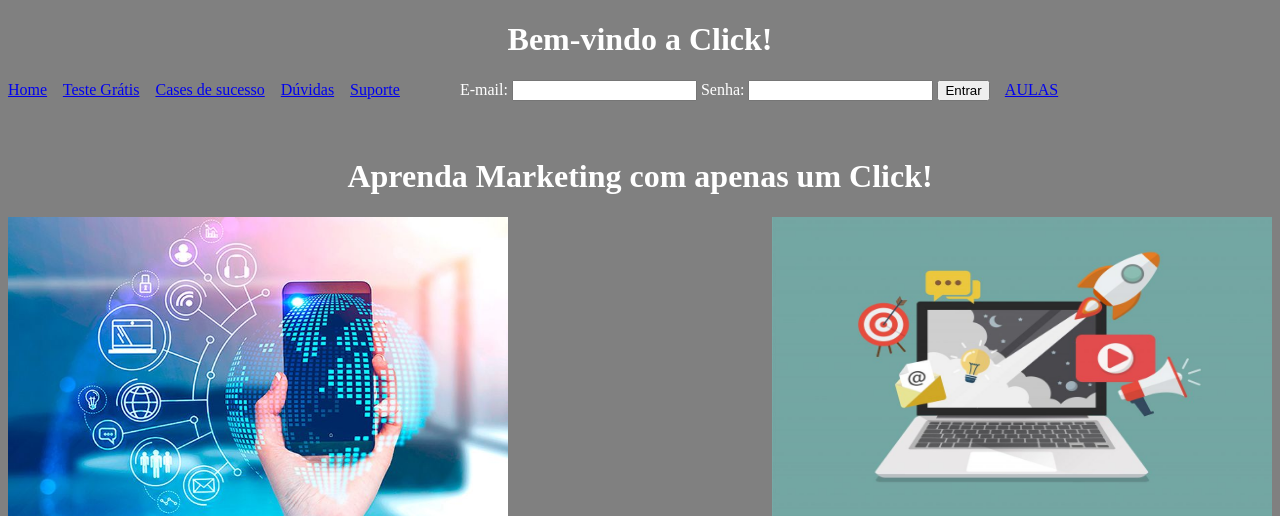
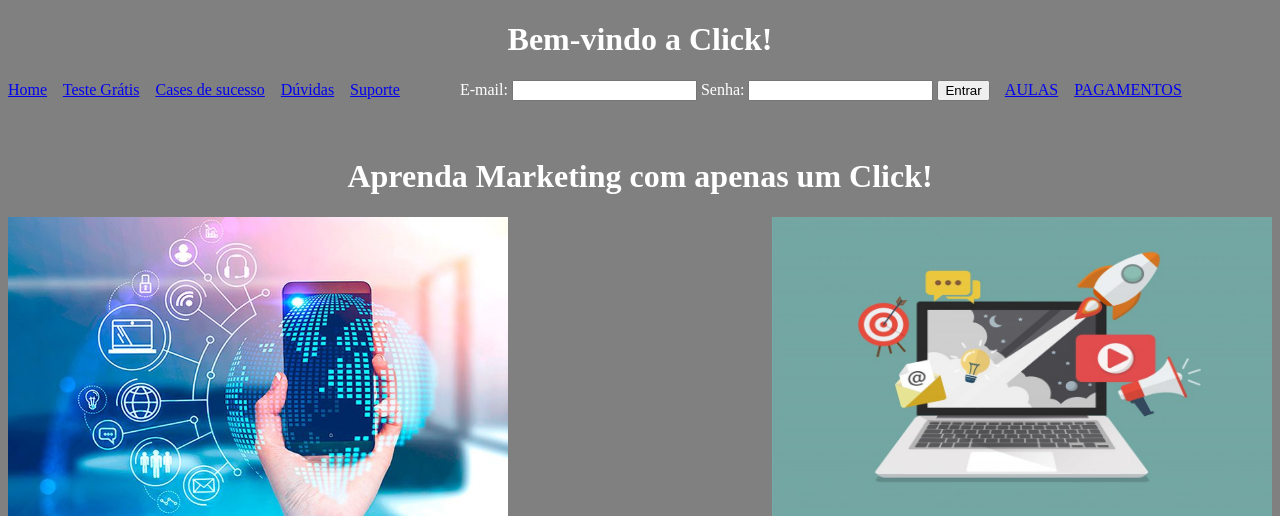
Before and after one commit to heber77/Aula1, a Flask app: page / in a window 1280 px wide. Shown: the top 516 px of the page. Run offline with Flask 2, Linux system fonts and the light colour scheme; some libraries are stand-ins or nearby versions.

Commit message:
Add link pagamentos

```diff
--- a/app/templates/index.html
+++ b/app/templates/index.html
@@ -30,7 +30,9 @@
             <label for="senhaUsuario">Senha: </label>
             <input id="senhaUsuario" type="password" required>
             <input type="submit" value="Entrar"> &nbsp;&nbsp;
-            <a href="aulas.html"> AULAS</a>
+            <a href="aulas.html"> AULAS</a> &nbsp;&nbsp;
+            <a href="pagamentos.html"> PAGAMENTOS </a>
+
 
             </font>
 
```
